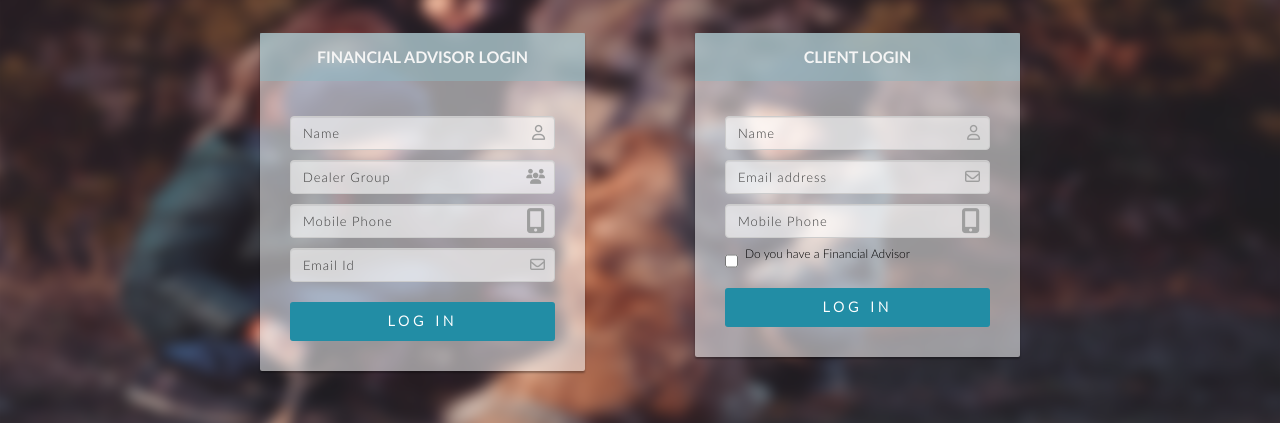
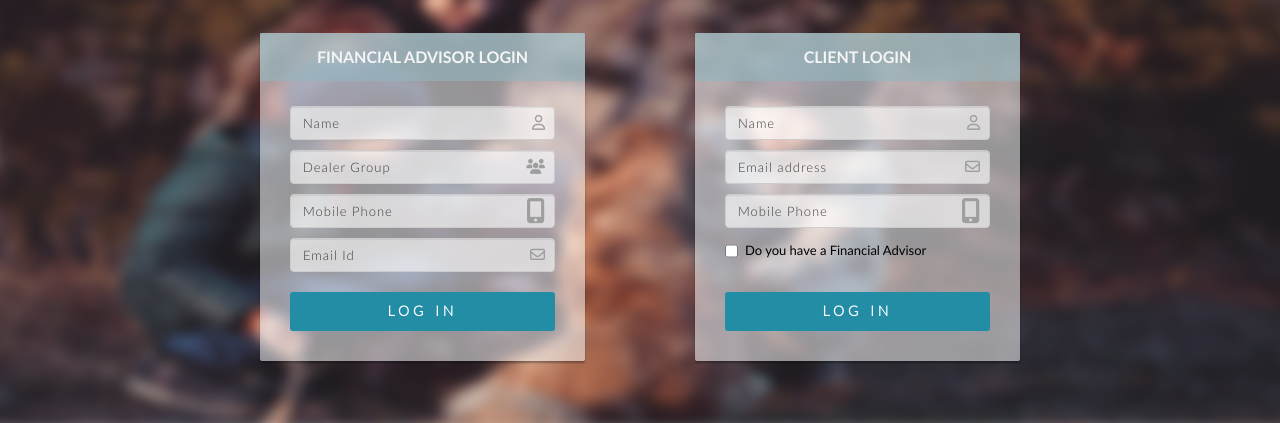
Before and after one commit to oodlesTickoo/advisorDashboard, a plain HTML site: page index.html in a window 1280 px wide. Shown: the part 137-560 px from the top of the page. Drawn offline with nearby package versions, Linux system fonts and the light colour scheme; a script that the page names is missing.

Commit message:
resolved form aligment issues

```diff
--- a/assets/stylesheets/main.css
+++ b/assets/stylesheets/main.css
@@ -391,6 +391,7 @@ a:visited {
     border-bottom: 2px solid #fff;
 }*/
 
+
 /*#navbar li a:hover::after {
     content: "";
     position: absolute;
@@ -399,6 +400,7 @@ a:visited {
     bottom: 0;
     border: 1px solid #fff;
 }*/
+
 #navbar li a:after {
     display: block;
     content: '';
@@ -406,9 +408,9 @@ a:visited {
     transform: scaleX(0);
     transition: transform 250ms ease-in-out;
     transform-origin: 0% 50%;
-	left: 10px;
+    left: 10px;
     right: 50%;
-	position: absolute;
+    position: absolute;
 }
 
 #navbar li a:hover:after {
@@ -427,8 +429,8 @@ a:visited {
     font-size: 14px;
 }
 
-.menu-border-btn:after{
-	border-bottom: none !important;
+.menu-border-btn:after {
+    border-bottom: none !important;
 }
 
 .menu-border-btn:hover {
@@ -583,14 +585,25 @@ a:visited {
     padding-right: 30px;
 }
 
+.form-signin label {
+    min-height: 34px;
+    padding-left: 20px;
+    margin-bottom: 0;
+    font-weight: 400;
+    cursor: pointer;
+}
+
 .form-signin .checkbox input[type=checkbox] {
     height: 18px;
 }
 
 .form-signin .checkbox span {
-    margin-top: 2px;
-    font-size: 12px;
+        /* margin-top: 4px; */
+    font-size: 13px;
     color: #000;
+    position: relative;
+    top: 7px;
+	font-family: LatoRegular;
 }
 
 .form-signin input[type=email],
--- a/index.html
+++ b/index.html
@@ -68,7 +68,6 @@
                 <div class="card card-container mr40">
                     <h3 class="form-title">FINANCIAL ADVISOR LOGIN</h3>
                     <form class="form-signin">
-                        <span id="reauth-email" class="reauth-email"></span>
                         <div class="form-group">
                             <input type="text" id="inputName" class="form-control" placeholder="Name" required>
                             <span class="fa fa-user-o"></span>
@@ -96,7 +95,6 @@
                 <div class="card card-container ml40">
                     <h3 class="form-title">CLIENT LOGIN</h3>
                     <form class="form-signin">
-                        <span id="reauth-email" class="reauth-email"></span>
                         <div class="form-group">
                             <input type="email" id="inputName" class="form-control" placeholder="Name" required>
                             <span class="fa fa-user-o"></span>
```
